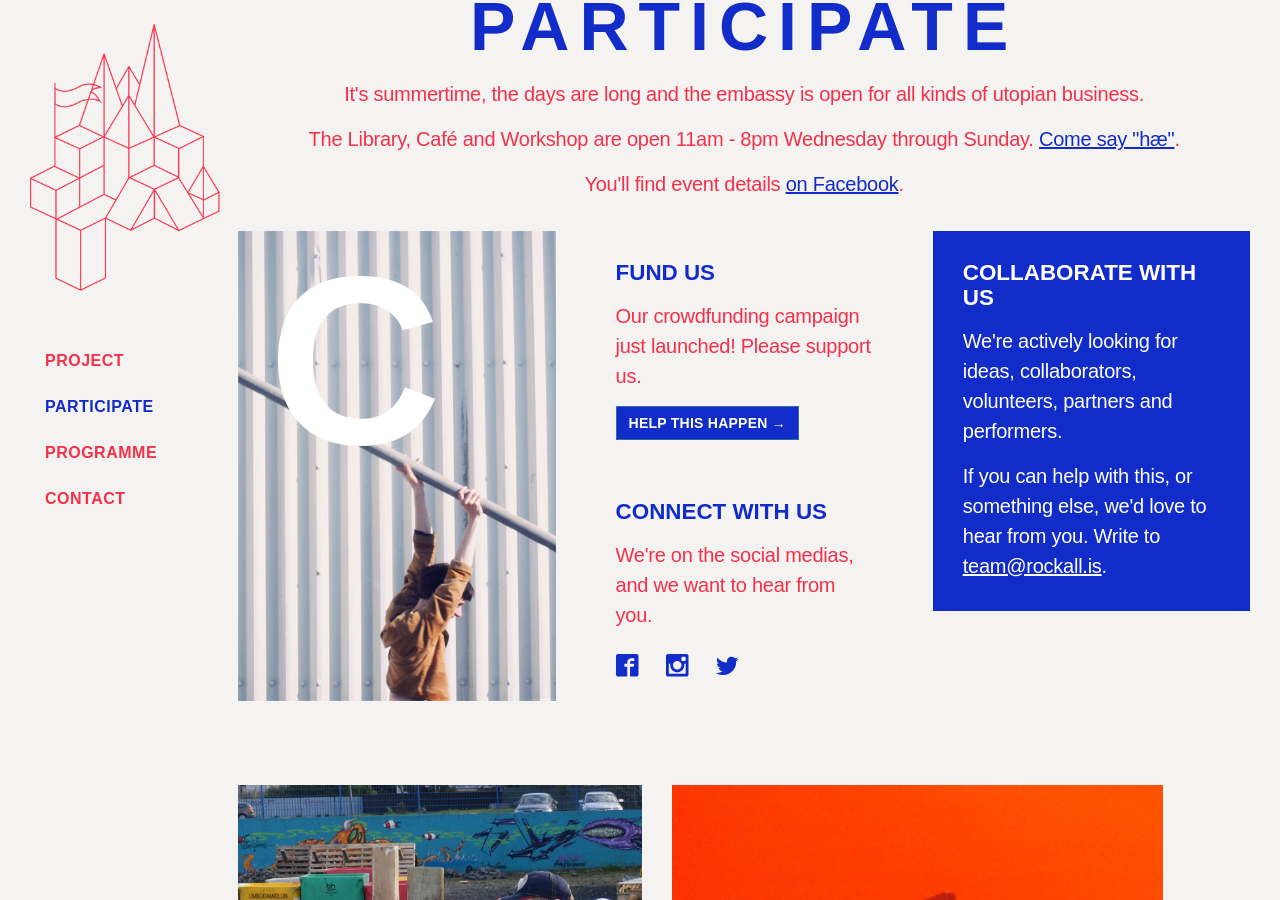
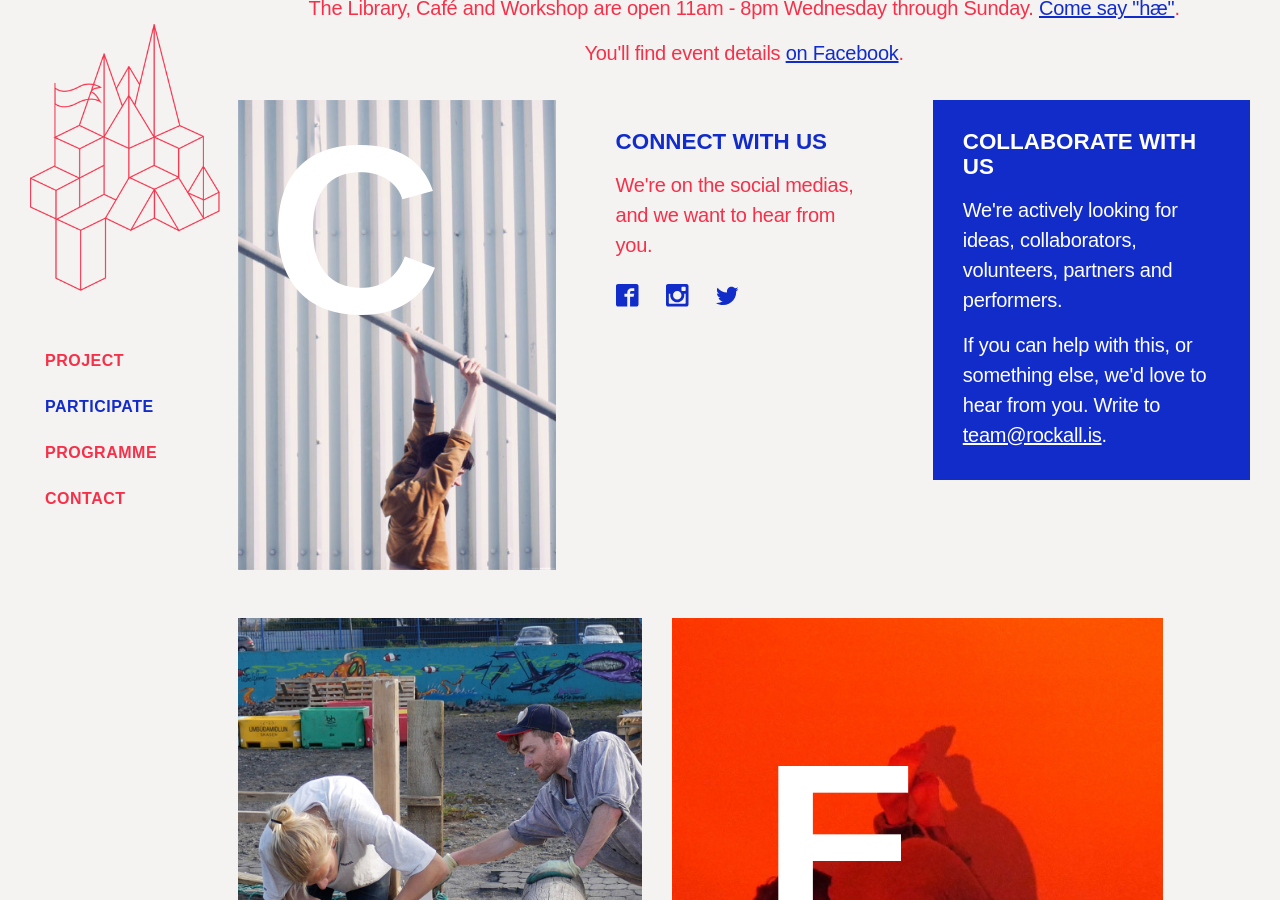
Before and after one commit to rockall-festival/rockall-festival.github.io, a Jekyll site: the page built from index.html, in a window 1280 px wide and 900 px high, scrolled down 1546 px. Built offline with Jekyll 4.4.1, drawn with Linux system fonts in a browser that asks for light colours; some of the changed text lies outside the part shown.

Commit message:
Remove references to crowd funding campaign
Signed-off-by: Peter Hartree <web@peterhartree.co.uk>

```diff
--- a/index.html
+++ b/index.html
@@ -66,10 +66,6 @@ layout: home
 
                 <p><strong>The Travelling Embassy of Rockall</strong> is collecting ideas towards a new society - and we want your&nbsp;help.</p>
               </div>
-
-              <div class="text-align-center padding-bottom-small margin-bottom" style="background-color: transparent;">
-                <p style="font-weight: 600;">Our crowd funding campaign just launched!</p> <a href="https://www.karolinafund.com/project/view/1429" target="_blank" class="btn btn-primary btn-lg">Make the future great again &rarr;</a>
-              </div>
             </div>
 
             <div class="wrap-image-with-letter-overlay">
@@ -112,14 +108,6 @@ layout: home
           </div>
 
           <div class="col-sm-6 col-md-4">
-
-            <div class="well">
-
-              <h2>Fund us</h2>
-              <p>Our crowdfunding campaign just launched! Please support us.</p>
-              <p><a href="https://www.karolinafund.com/project/view/1429" target="_blank" class="btn btn-primary">Help this happen &rarr;</a>
-            </div>
-
 
             <div class="well">
               <h2>Connect with us</h2>
```
